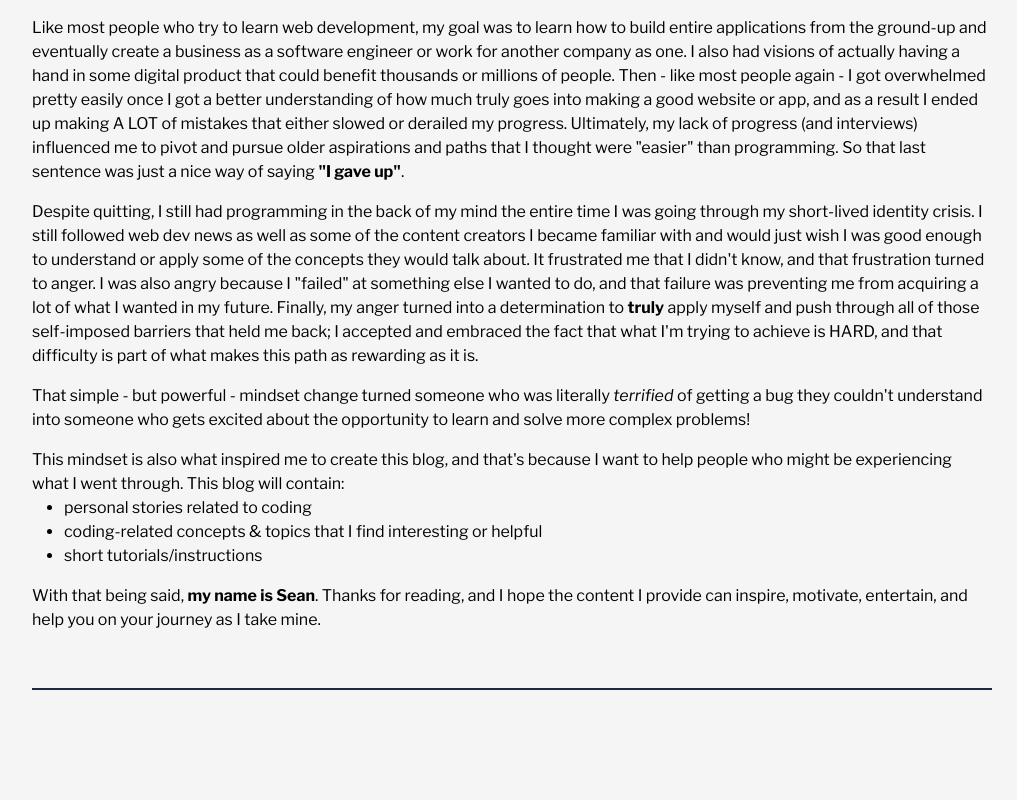
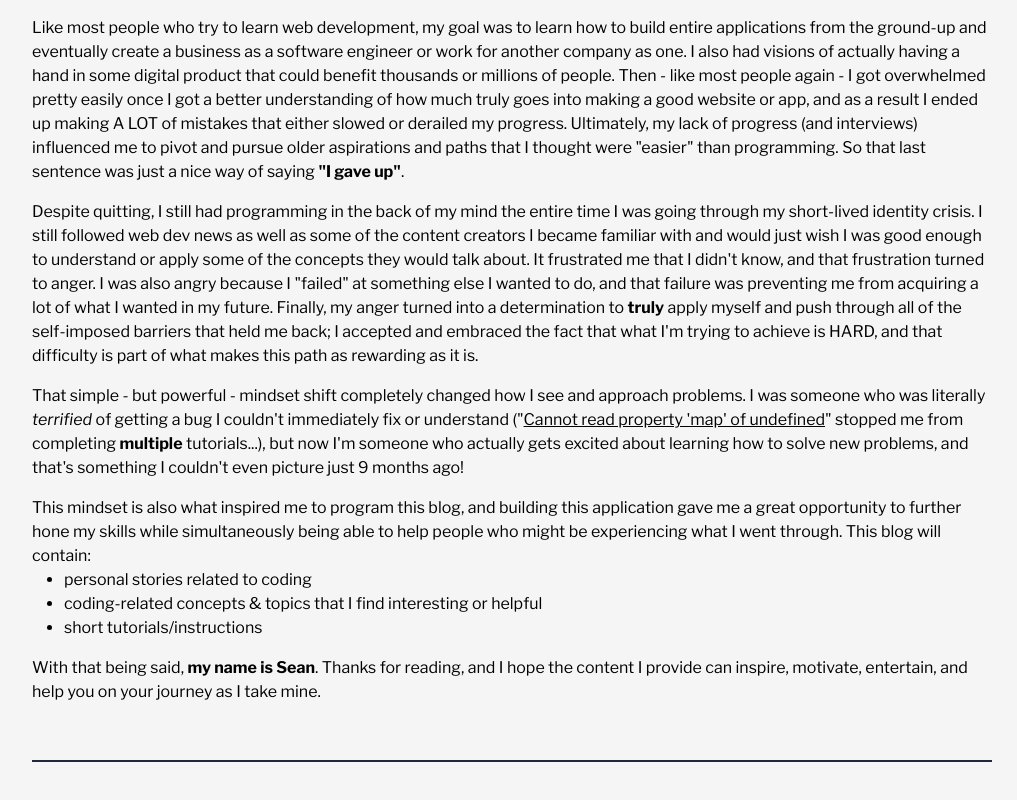
Before and after one commit to Seanih/my-dev-blog, a Next.js app: page / in a window 1280 px wide. Shown: the part 594-1394 px from the top of the page, without its empty margins (128-1145 px from the left). Built offline with nearby package versions, Linux system fonts and the light colour scheme; no server answers.

Commit message:
small edits to Home page and other components; need to finish About page

```diff
--- a/components/PostPreview.js
+++ b/components/PostPreview.js
@@ -2,11 +2,11 @@ function PostPreview({ post }) {
 	const localTime = new Date(post.created_at).toLocaleString();
 
 	return (
-		<div className='flex h-[10rem] w-[30rem] border border-slate-700 rounded-xl my-4 hover:scale-105 hover:shadow-xl duration-300 group'>
+		<div className='flex h-[10rem] w-[30rem] border border-slate-700 rounded-xl my-4 sm:hover:scale-105 hover:shadow-xl duration-300 group'>
 			<div className='w-4/5 m-auto'>
 				<h2 className='mb-4 group-hover:text-sky-700'>{post.title}</h2>
-				<p className='mb-0'>
-					<i>Posted: {localTime}</i>
+				<p className='mb-0 italic'>
+					<span className='mr-2'>Posted:</span> {localTime}
 				</p>
 			</div>
 		</div>
--- a/pages/index.js
+++ b/pages/index.js
@@ -79,22 +79,30 @@ export default function Home() {
 								&quot;failed&quot; at something else I wanted to do, and that
 								failure was preventing me from acquiring a lot of what I wanted
 								in my future. Finally, my anger turned into a determination to{' '}
-								<strong>truly</strong> apply myself and push through all of
-								those self-imposed barriers that held me back; I accepted and
-								embraced the fact that what I&apos;m trying to achieve is HARD,
-								and that difficulty is part of what makes this path as rewarding
-								as it is.
+								<strong>truly</strong> apply myself and push through all of the
+								self-imposed barriers that held me back; I accepted and embraced
+								the fact that what I&apos;m trying to achieve is HARD, and that
+								difficulty is part of what makes this path as rewarding as it
+								is.
 							</p>
 							<p>
-								That simple - but powerful - mindset change turned someone who
-								was literally <i>terrified</i> of getting a bug they
-								couldn&apos;t understand into someone who gets excited about the
-								opportunity to learn and solve more complex problems!
+								That simple - but powerful - mindset shift completely changed
+								how I see and approach problems. I was someone who was literally{' '}
+								<i>terrified</i> of getting a bug I couldn&apos;t immediately
+								fix or understand (&quot;
+								<u>Cannot read property &apos;map&apos; of undefined</u>&quot;
+								stopped me from completing <strong>multiple</strong>{' '}
+								tutorials...), but now I&apos;m someone who actually gets
+								excited about learning how to solve new problems, and
+								that&apos;s something I couldn&apos;t even picture just 9 months
+								ago!
 							</p>
 							<p className='mb-0'>
-								This mindset is also what inspired me to create this blog, and
-								that&apos;s because I want to help people who might be
-								experiencing what I went through. This blog will contain:
+								This mindset is also what inspired me to program this blog, and
+								building this application gave me a great opportunity to further
+								hone my skills while simultaneously being able to help people
+								who might be experiencing what I went through. This blog will
+								contain:
 							</p>
 							<ul className='list-disc ml-8 mb-4'>
 								<li>personal stories related to coding</li>
--- a/pages/posts/[id].js
+++ b/pages/posts/[id].js
@@ -1,6 +1,6 @@
 import Head from 'next/head';
 import { marked } from 'marked';
-import { motion, useInView } from 'framer-motion';
+import { motion } from 'framer-motion';
 import UserComment from '../../components/UserComment';
 import AddComment from '../../components/AddComment';
 import { useSession } from 'next-auth/react';
@@ -40,36 +40,15 @@ function PostID({ post, comments }) {
 		}
 	}, [status]);
 
-	const list = {
-		visible: {
-			opacity: 1,
-			transition: {
-				when: 'beforeChildren',
-				staggerChildren: 0.1,
-			},
-		},
-		hidden: {
-			opacity: 0,
-			transition: {
-				when: 'afterChildren',
-			},
-		},
-	};
-
-	const item = {
-		visible: { opacity: 1, x: 0 },
-		hidden: { opacity: 0, x: 100 },
-	};
-
 	return (
-		<div className='relative top-20 pb-20'>
+		<div className='relative top-20 pb-20 m-auto'>
 			<Head>
 				<title>Code Chronicles | Blog Post</title>
 				<meta name='description' content='A blog post for Code Chronicles' />
 				<link rel='icon' href='/favicon.ico' />
 			</Head>
 
-			<div className='relative top-8 w-[90%] max-w-[1200px]  m-auto border border-black/40 rounded-xl'>
+			<article className='relative top-8 w-[90%] max-w-[1200px]  m-auto border border-black/40 rounded-xl'>
 				<motion.div
 					initial={{ opacity: 0, x: -75 }}
 					whileInView={{ opacity: 1, x: 0 }}
@@ -84,36 +63,32 @@ function PostID({ post, comments }) {
 					transition={{ duration: 0.3 }}
 					viewport={{ once: true }}
 				>
-					<div className='w-[90%] m-auto mb-8'>
+					<div className='w-[90%] max-w-[1200px] m-auto mb-8'>
 						<div dangerouslySetInnerHTML={{ __html: markdownPost }} />
 					</div>
 				</motion.div>
-			</div>
+			</article>
 			{/* ----------> Comments Section <---------- */}
-			<section className='relative top-16'>
+			<section className='relative top-16 pb-20'>
 				<AddComment postID={post.id} status={status} session={session} />
-				<motion.div
-					className='pb-8'
-					variants={list}
-					initial='hidden'
-					animate='visible'
-					viewport={{ once: true }}
-				>
-					<h3 className='text-center relative top-14'>Comments</h3>
+
+				<div className='pb-8'>
+					{/* ----- Show signIn or allow comments ----- */}
+					<h3 className='relative top-14 text-center'>Comments</h3>
 					{comments.length < 1 ? (
-						<p className='relative top-16 italic text-center mt-4'>
+						<p className=' top-16 italic text-center mt-4'>
 							No comments have been made yet
 						</p>
 					) : (
 						<>
 							{comments.map(comment => (
-								<motion.div key={comment.comment_id} variants={item}>
+								<div key={comment.comment_id}>
 									<UserComment comment={comment} />
-								</motion.div>
+								</div>
 							))}
 						</>
 					)}
-				</motion.div>
+				</div>
 			</section>
 		</div>
 	);
```
